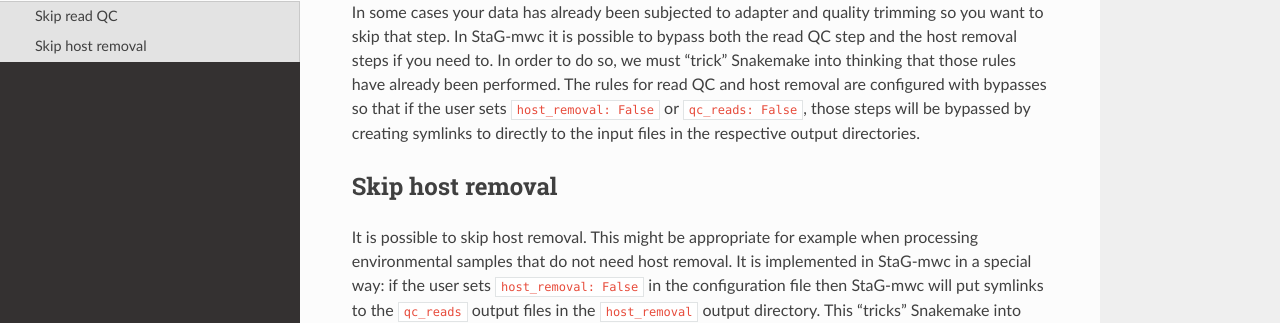
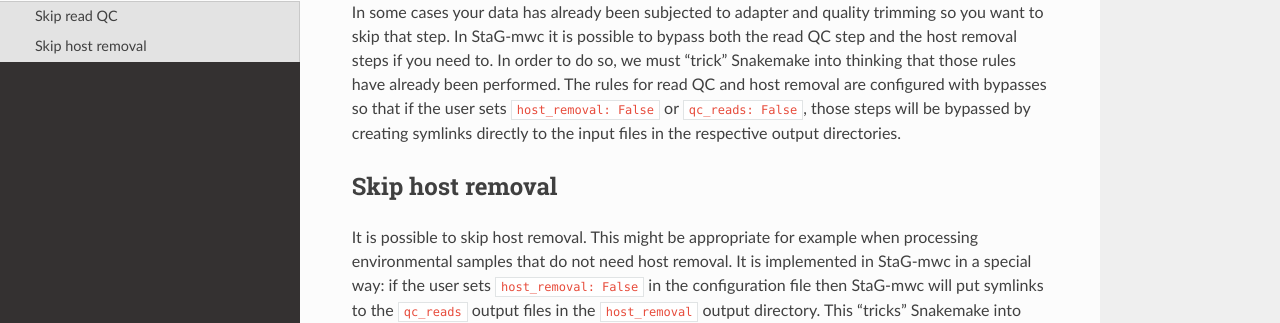
Before and after one commit to ctmrbio/stag-mwc, a Sphinx documentation site: the page built from docs/source/faq.rst, in a window 1280 px wide. Shown: the part 311-634 px from the top of the page. Built offline with Sphinx 7.4.7 and the Read the Docs theme 2.0.0, drawn with Linux system fonts in a browser that asks for light colours.

Commit message:
Minor updates to docs (#162)

```diff
--- a/docs/source/faq.rst
+++ b/docs/source/faq.rst
@@ -13,8 +13,8 @@
 so, we must "trick" Snakemake into thinking that those rules have already been
 performed. The rules for read QC and host removal are configured with bypasses
 so that if the user sets ``host_removal: False`` or ``qc_reads: False``, those
-steps will be bypassed by creating symlinks to directly to the input files in
-the respective output directories.
+steps will be bypassed by creating symlinks directly to the input files in the
+respective output directories.
 
 
 Skip host removal
--- a/docs/source/index.rst
+++ b/docs/source/index.rst
@@ -8,7 +8,7 @@
 of a general metagenomic analysis workflow. It started out as a joint project
 between The Center for Translational Microbiome Research (`CTMR`_) at
 Karolinska Institutet in Stockholm and Fredrik Bäckhed's `research group`_ at
-Sahlgrenska in Gothenburg, but has since evolved into the default workflow for
+Sahlgrenska in Gothenburg, and has since evolved into the default workflow for
 metagenomics analyses used at CTMR.
 
 .. _CTMR: https://ki.se/en/research/centre-for-translational-microbiome-research-ctmr
```
Also changed, not shown: docs/source/installation.rst (+5 -6 lines).
